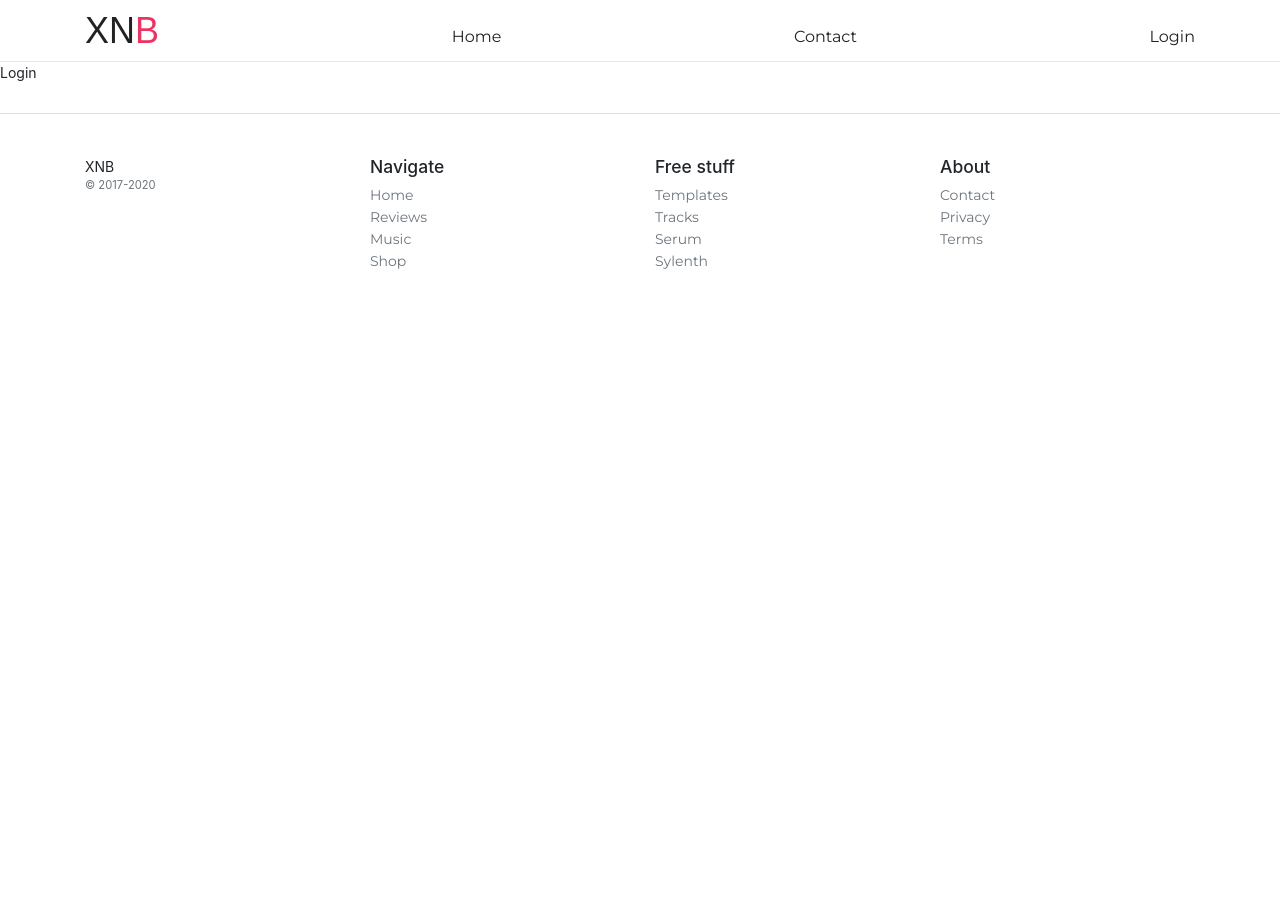
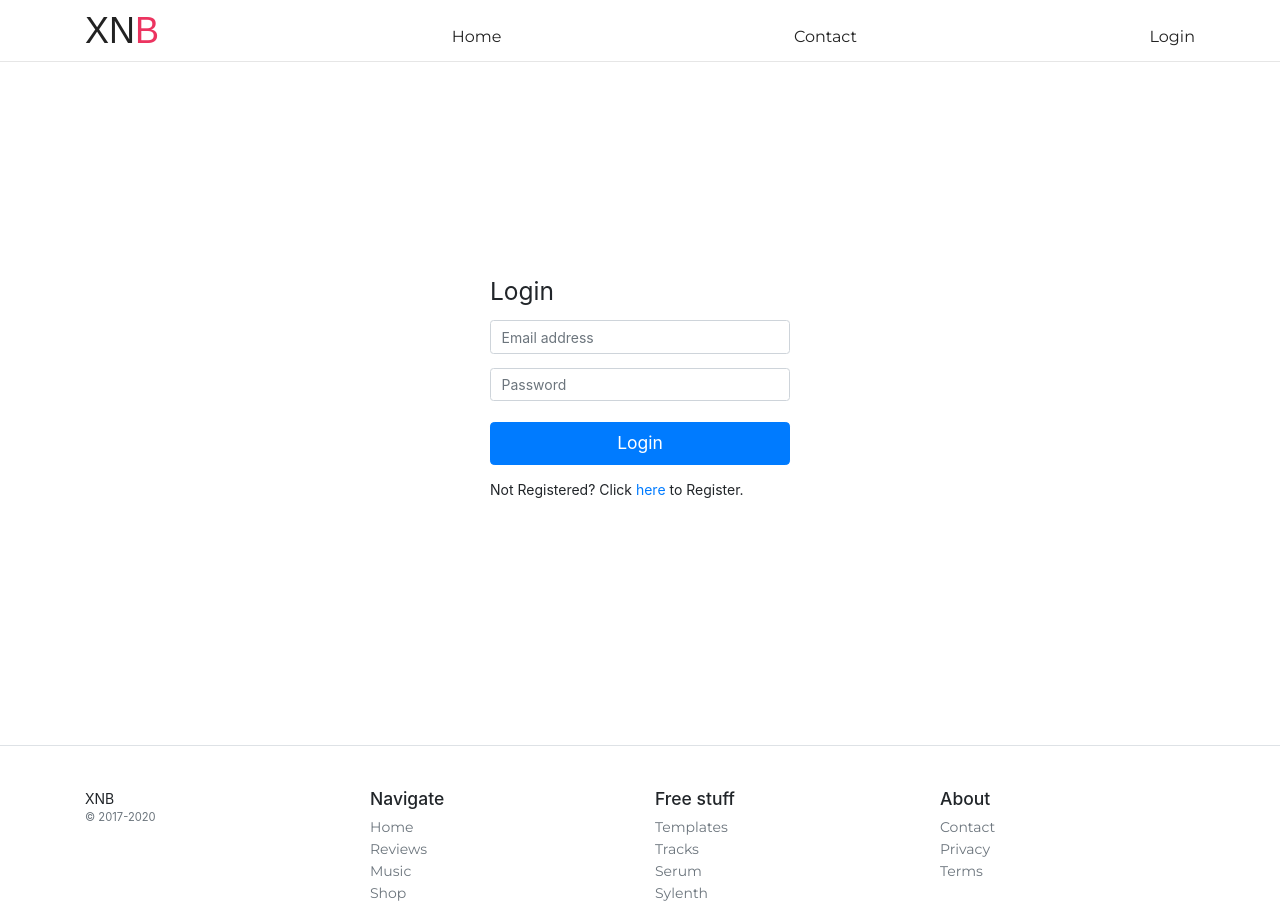
Before and after one commit to gforsythe/xnbeats-firebase-course, a React (Create React App) app: page /login in a window 1280 px wide. Before the commit the page ends 800 px from the top, so only its background shows below. Built offline with nearby package versions, Linux system fonts and the light colour scheme; a web font is replaced by a local one.

Commit message:
bgan login form creation still need to create a handle submit form handler

```diff
--- a/src/components/login/index.js
+++ b/src/components/login/index.js
@@ -1,8 +1,97 @@
-import React from 'react'
+import React, {useState} from 'react'
 
 function Login() {
+  const [userFormData, setUserFormData] = useState({
+    name:"",
+    lastname:"",
+    password:"",
+    email: "",
+
+  });
+
+  const [register, setRegister] = useState(false);
+  const [loading, setLoading] = useState(false);
+
+
+
+  function handleFormType(){
+    if(register === true){
+      setRegister(false);
+    }
+    if(register === false){
+      setRegister(true);
+    }
+
+  }
+
   return (
-    <div>Login</div>
+    <>
+    <div className='container login-wrapper'>
+    <form className="form-signin">
+    <h1 className="h3 mb-3 font-weight-normal">
+      {register ? 'Register': "Login"}
+    </h1>
+
+    {register ?    <>
+            <input
+                type="text"
+                id="name"
+                name="name"
+                className="form-control mb-3"
+                placeholder="Your name"
+            />
+
+            <input
+                type="text"
+                id="lastname"
+                name="lastname"
+                className="form-control mb-3"
+                placeholder="Your lastname"
+            />
+        </>
+      : null
+
+      }
+
+
+
+
+
+    <input
+        type="email"
+        id="email"
+        name="email"
+        className="form-control mb-3"
+        placeholder="Email address"
+    />
+
+    <input
+        type="password"
+        id="password"
+        name="password"
+        className="form-control"
+        placeholder="Password"
+    />
+
+    <br/>
+    <button
+        className="btn btn-lg btn-primary btn-block"
+        type="submit"
+        disabled={loading}
+    >
+        {register ? 'Register': "Login"}
+    </button>
+
+    <div className="mt-3">
+         {register ? 'Need to sign in':'Not Registered?'} Click
+        <span
+            className="login_type_btn"
+            onClick={handleFormType}
+        > here</span> to {register ? 'Login.': "Register."}
+    </div>
+</form>
+</div>
+</>
   )
 }
 
```
